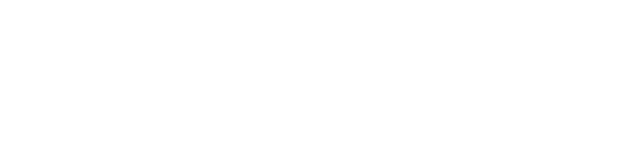
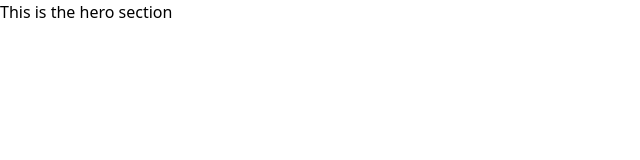
Before and after one commit to WD-66/Group-Project-Scaffold, a plain HTML site: page index.html in a window 1280 px wide. Shown: the whole page, without its empty margins (0-640 px from the left). Drawn offline with nearby package versions, Linux system fonts and the light colour scheme.

Commit message:
hero finished

```diff
--- a/index.html
+++ b/index.html
@@ -11,6 +11,9 @@
     <header></header>
     <main>
       <!-- hero section start -->
+      <section>
+        <h2>This is the hero section</h2>
+      </section>
       <!-- hero section end -->
 
       <!-- services section start -->
```
